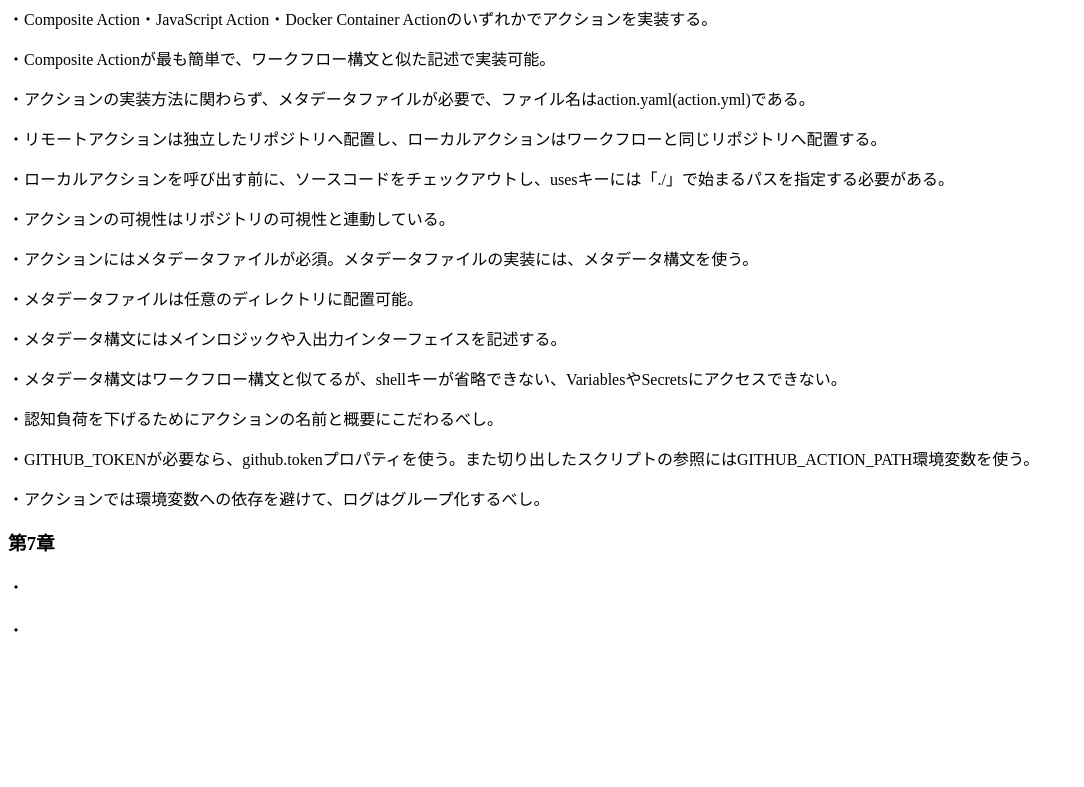
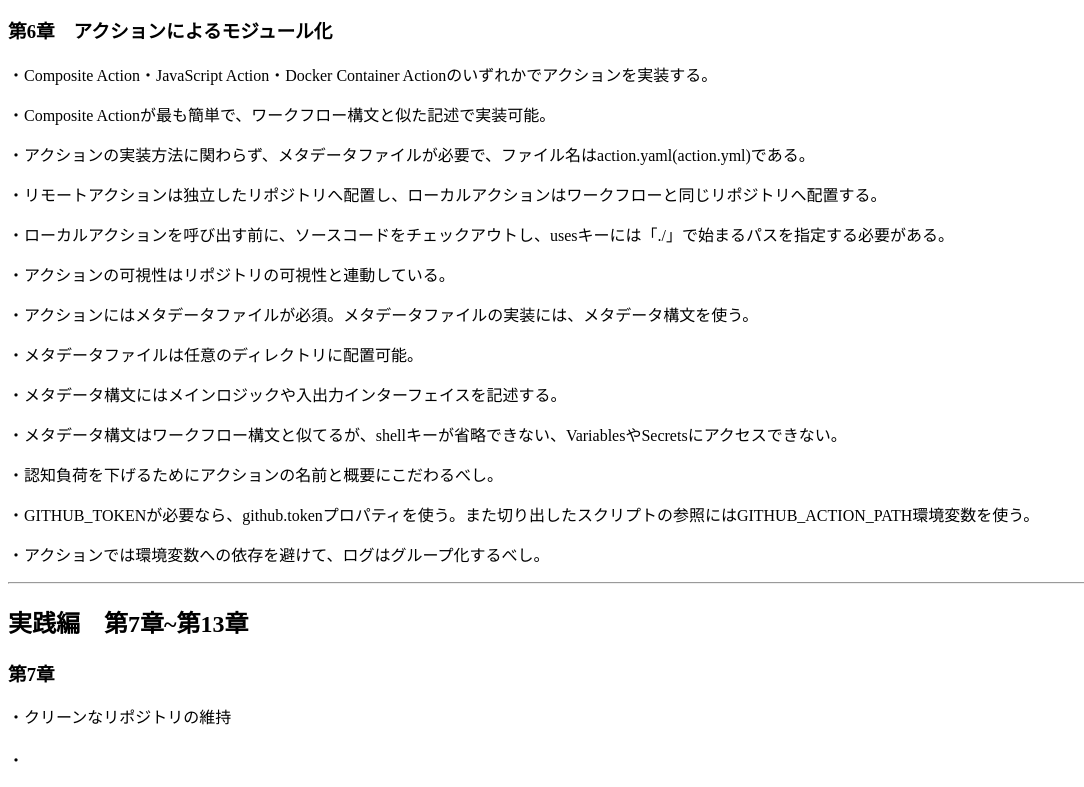
Before and after one commit to uchiyama886/my-repo, a plain HTML site: page index.html in a window 1280 px wide. Shown: the part 1887-2674 px from the top of the page, without its empty margins (0-1084 px from the left). Before the commit the page ends 2544 px from the top, so only its background shows below. Drawn offline with Linux system fonts and the light colour scheme.

Commit message:
fix index.html

```diff
--- a/index.html
+++ b/index.html
@@ -13,6 +13,7 @@
         <hr>
     </header>
     <div>
+        <h2>基礎編 第1章~第6章</h2>
         <div id="Section1">
             <h3>第1章 CI/CDとは</h3>
             <p>・CIは継続的インテグレーションであり、コードの変更を頻繁にコードベースに統合して正しい動作をするかを繰り返し検証する。</p>
@@ -82,9 +83,11 @@
             <p>・GITHUB_TOKENが必要なら、github.tokenプロパティを使う。また切り出したスクリプトの参照にはGITHUB_ACTION_PATH環境変数を使う。</p>
             <p>・アクションでは環境変数への依存を避けて、ログはグループ化するべし。</p>
         </div>
+        <hr>
+        <h2>実践編　第7章~第13章</h2>
         <div id="Section7">
             <h3>第7章</h3>
-            <p>・</p>
+            <p>・クリーンなリポジトリの維持</p>
         </div>
         <div id="Section8">
             <h3></h3>
```
